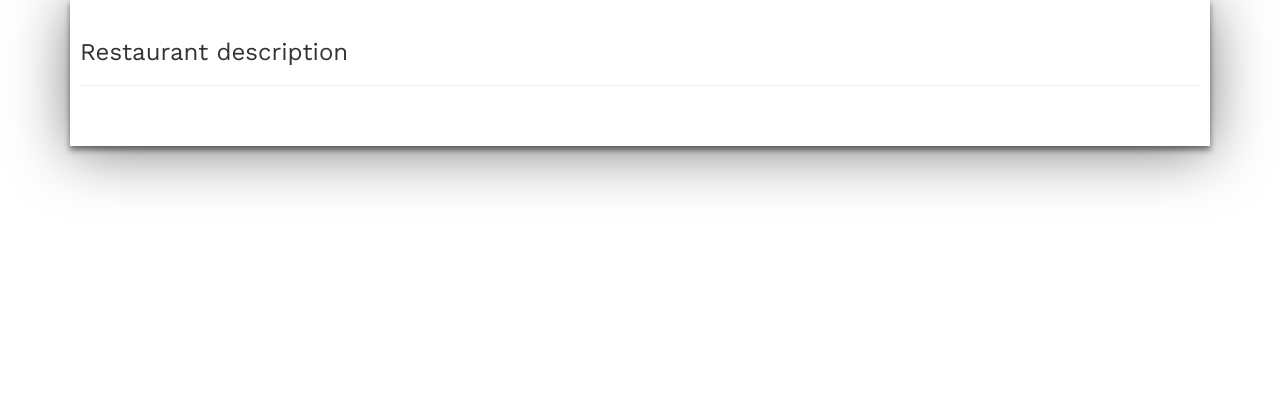
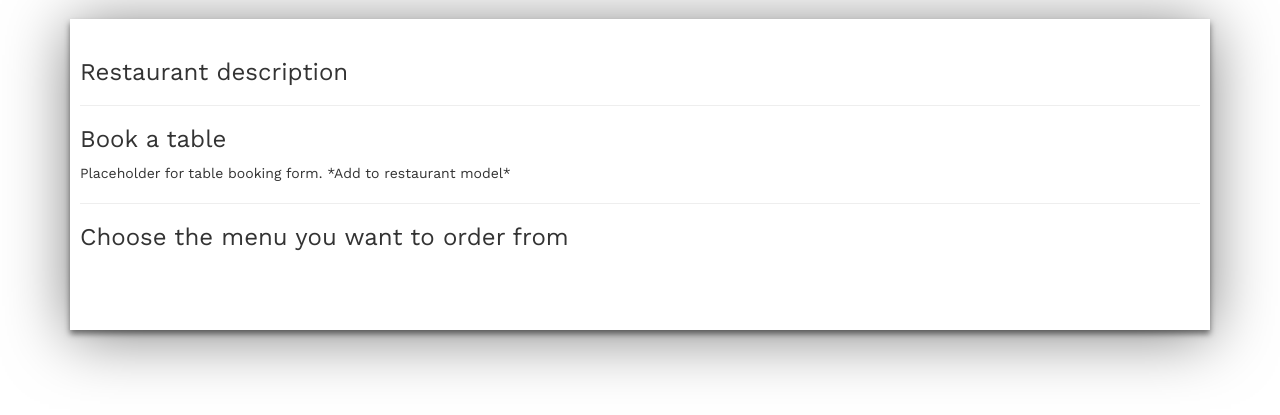
Before and after one commit to Code-Institute-Submissions/feedFast, a Django app: template restaurants/templates/customer_view_restaurant.html in a window 1280 px wide. Shown: the part 51-466 px from the top of the page. Run offline with Django 3.2, Linux system fonts and the light colour scheme; the template is opened without the code that fills it, so the values that code supplies are empty; some libraries are stand-ins or nearby versions.

Commit message:
customer view restaurant

```diff
--- a/restaurants/templates/customer_view_restaurant.html
+++ b/restaurants/templates/customer_view_restaurant.html
@@ -1,7 +1,7 @@
 {% extends 'base.html' %}
 
 {% block content %}
-
+<br>
     <div class="container">
 	 <div class="card">
         <h1>{{ restaurant.name }}</h1>
@@ -9,7 +9,13 @@
         <p>{{ restaurant.description }}</p>
 <hr>
 
+        <h3>Book a table</h3>
+        <p>Placeholder for table booking form. *Add to restaurant model* </p>
 
+<hr>
+
+<h3>Choose the menu you want to order from</h3>
+<br>
 <ul>
 {% for menu in menus %}
 {% if menu.restaurant.id == restaurant.id  %}
```
